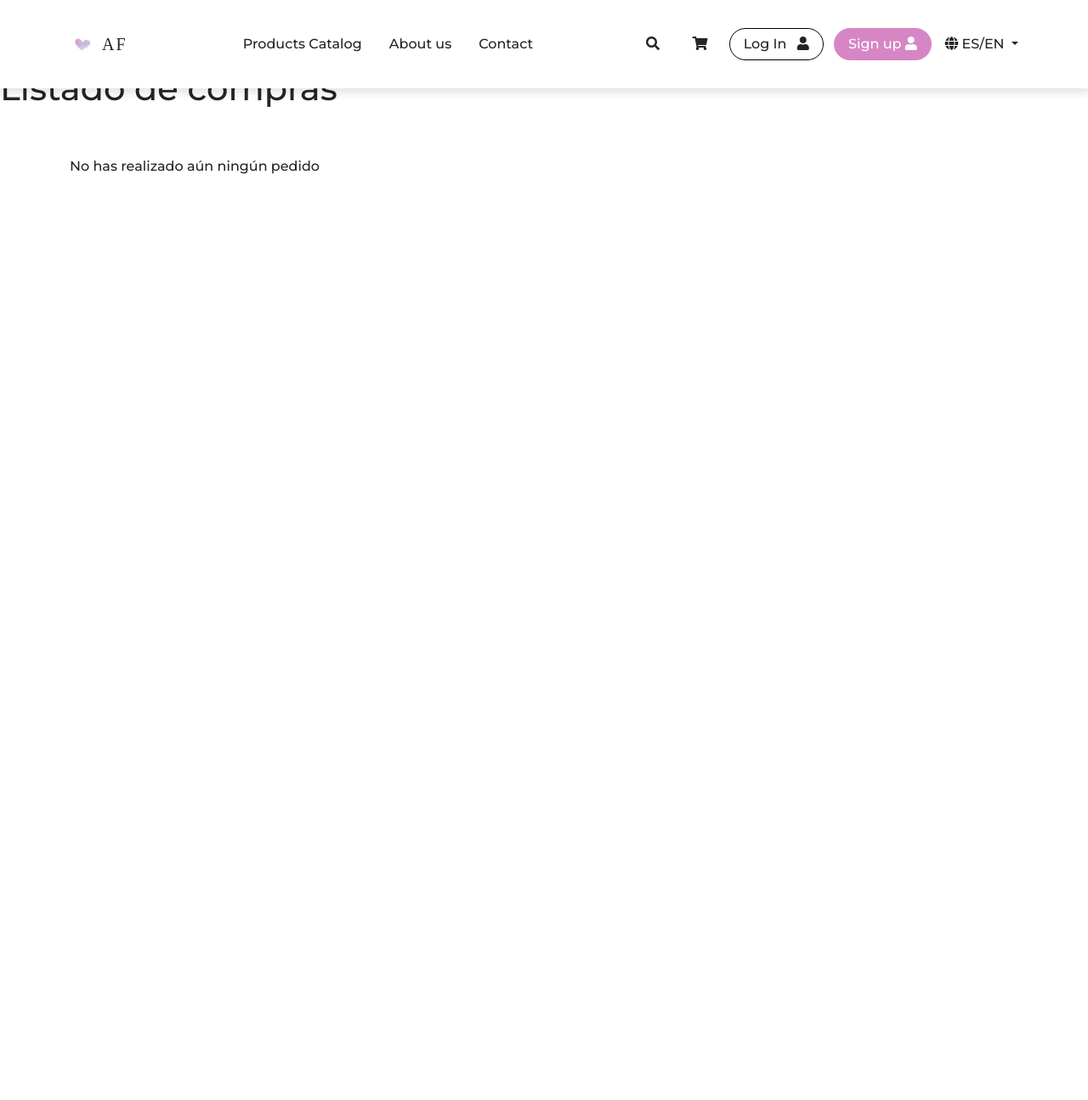
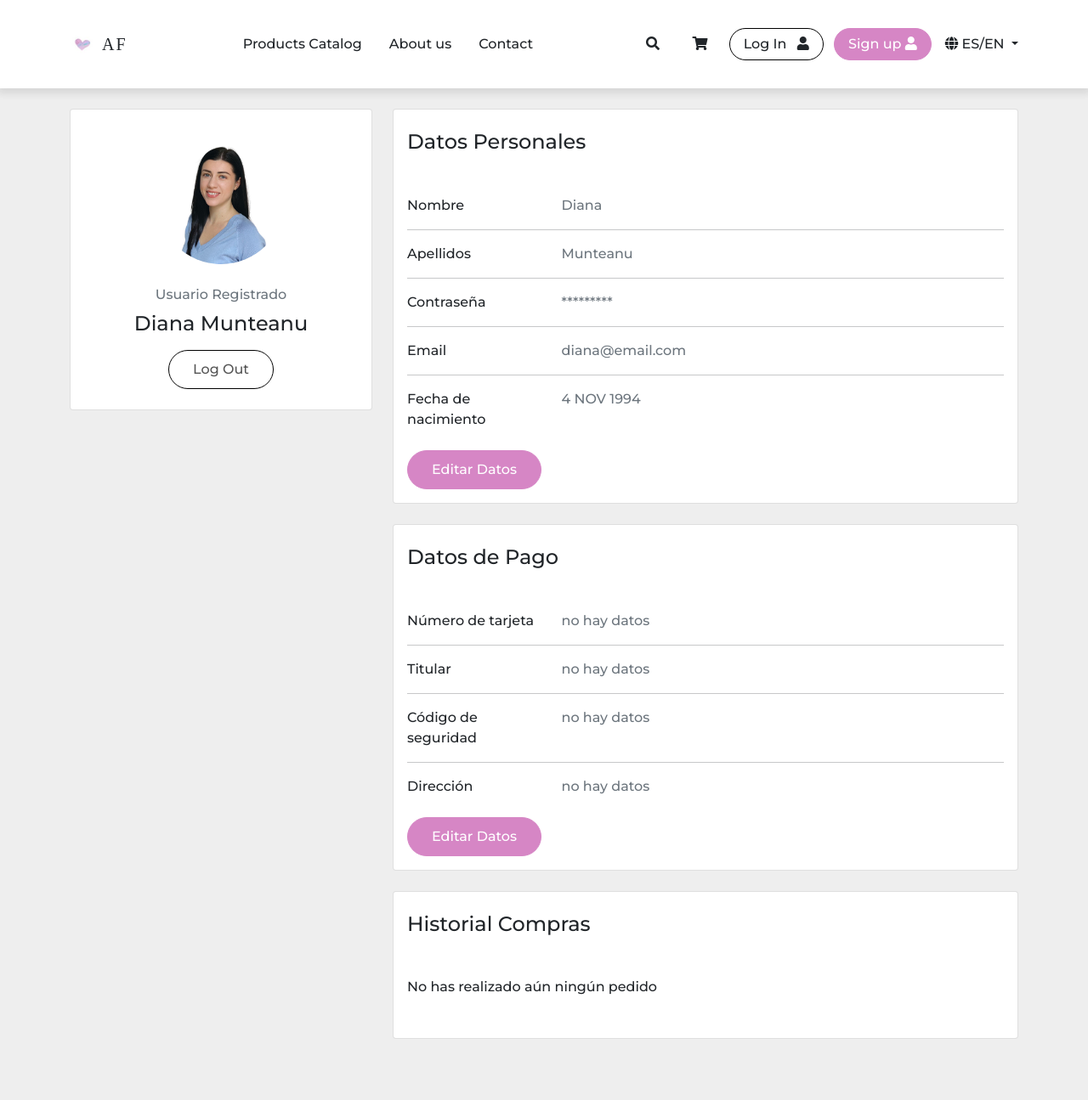
Before and after one commit to KatherineOrtizT/TiendaManualidades, a Symfony app: template templates/user/show.html.twig in a window 1280 px wide. Shown: the whole page at 85% size. Before the commit the page ends 205 px from the top, so only its background shows below. Run offline with Twig, Linux system fonts and the light colour scheme; the template is opened without the code that fills it, so the values that code supplies are empty; some libraries are stand-ins or nearby versions; some web fonts are replaced.

Commit message:
perfil User

```diff
--- a/templates/user/show.html.twig
+++ b/templates/user/show.html.twig
@@ -6,57 +6,141 @@
     {{ include('comunes/_header.html.twig') }}
     <h1>Usuario</h1>
 
-    {# <table class="table">
-        <tbody>
-            <tr>
-                <th>Foto</th>
-                <td>
-                    <img
-                        src="{{ asset('/images/' ~  user.photo)|default(asset('/images/default_Image.png')) }}"
-                        class="rounded-circle"
-                        height="25"
-                        alt="Imagen de usuario"
-                        loading="lazy"
+     <section style="background-color: #eee">
+      <div class="container py-5">
+        <div class="row">
+          <div class="col-lg-4">
+            <div class="card mb-4">
+              <div class="card-body text-center">
+                <img
+                  src="/images/user.jpg"
+                  alt="avatar"
+                  class="rounded-circle img-fluid my-3"
+                  style="width: 150px; height: 150px"
+                />
+                <p class="text-muted my-2">Usuario Registrado</p>
+                <h4 class="mb-3">Diana Munteanu</h4>
+                <div class="d-flex justify-content-center mb-2">
+                  <button type="button" class="btn outline-btn">Log Out</button>
+                </div>
+              </div>
+            </div>
+          </div>
+          <div class="col-lg-8">
+            <div class="card mb-4">
+              <div class="card-body">
+                <div class="row">
+                  <h4 class="mb-5 mt-2">Datos Personales</h4>
+                  <div class="col-sm-3">
+                    <p class="mb-0">Nombre</p>
+                  </div>
+                  <div class="col-sm-9">
+                    <p class="text-muted mb-0">Diana</p>
+                  </div>
+                </div>
+                <hr />
+                <div class="row">
+                  <div class="col-sm-3">
+                    <p class="mb-0">Apellidos</p>
+                  </div>
+                  <div class="col-sm-9">
+                    <p class="text-muted mb-0">Munteanu</p>
+                  </div>
+                </div>
+                <hr />
+                <div class="row">
+                  <div class="col-sm-3">
+                    <p class="mb-0">Contraseña</p>
+                  </div>
+                  <div class="col-sm-9">
+                    <p class="text-muted mb-0">*********</p>
+                  </div>
+                </div>
+                <hr />
+                <div class="row">
+                  <div class="col-sm-3">
+                    <p class="mb-0">Email</p>
+                  </div>
+                  <div class="col-sm-9">
+                    <p class="text-muted mb-0">diana@email.com</p>
+                  </div>
+                </div>
+                <hr />
+                <div class="row">
+                  <div class="col-sm-3">
+                    <p class="mb-0">Fecha de nacimiento</p>
+                  </div>
+                  <div class="col-sm-9">
+                    <p class="text-muted mb-0">4 NOV 1994</p>
+                  </div>
+                </div>
+                <button type="button" class="btn pink-btn mt-4">
+                  Editar Datos
+                </button>
+              </div>
+            </div>
+            <div class="card mb-4">
+              <div class="card-body">
+                <div class="row">
+                  <h4 class="mb-5 mt-2">Datos de Pago</h4>
+                  <div class="col-sm-3">
+                    <p class="mb-0">Número de tarjeta</p>
+                  </div>
+                  <div class="col-sm-9">
+                    <p class="text-muted mb-0">no hay datos</p>
+                  </div>
+                </div>
+                <hr />
+                <div class="row">
+                  <div class="col-sm-3">
+                    <p class="mb-0">Titular</p>
+                  </div>
+                  <div class="col-sm-9">
+                    <p class="text-muted mb-0">no hay datos</p>
+                  </div>
+                </div>
+                <hr />
+                <div class="row">
+                  <div class="col-sm-3">
+                    <p class="mb-0">Código de seguridad</p>
+                  </div>
+                  <div class="col-sm-9">
+                    <p class="text-muted mb-0">no hay datos</p>
+                  </div>
+                </div>
+                <hr />
+                <div class="row">
+                  <div class="col-sm-3">
+                    <p class="mb-0">Dirección</p>
+                  </div>
+                  <div class="col-sm-9">
+                    <p class="text-muted mb-0">no hay datos</p>
+                  </div>
+                </div>
 
-                    />
-                </td>
-            </tr>
-            <tr>
-                <th>Rol</th>
-                <td></td>
-            </tr>
-            <tr>
-                <th>Email</th>
-                <td>{{ user.email }}</td>
-            </tr>
-            <tr>
-                <th>Id</th>
-                <td>{{ user.id }}</td>
-            </tr>
-        </tbody>
-    </table> #}
-
-
-    <h1>Listado de compras</h1>
-    <section class="h-100">
-      <div class="container py-5">
-
-        {% for pedido in user.pedidos %}
-
-        <div class="row d-flex justify-content-center my-4">
-            <div class="col-md-8">
-                <div class="card mb-4">
-                    <div class="table-responsive">
+                <button type="button" class="btn pink-btn mt-4">
+                  Editar Datos
+                </button>
+              </div>
+            </div>
+            <div class="card mb-4">
+              <div class="card-body">
+                <div class="row">
+                  <h4 class="mb-5 mt-2">Historial Compras</h4>
+                  <table class="table">
+                    {% for pedido in user.pedidos %}
                         <table class="table">
                             <thead>
                                 <tr>
-                                <th scope="col" class="h5">
-                                    <p>Nº de pedido: {{ pedido.id }}</p>
-                                    <p>Fecha: {{ pedido.fecha|date('d-m-Y') }}</p>
-                                </th>
+                                    <td scope="col"> <p>Nº de pedido: {{ pedido.id }}</p></td><td></td><td></td><td></td>
+                                    <td scope="col" class="text-end "><p class="me-2">Fecha: {{ pedido.fecha|date('d-m-Y') }}</p></td>
+                                </tr>
+                                <tr>
+                                <th scope="col"> Producto</th>
                                 <th scope="col">ID</th>
                                 <th scope="col">Unidades</th>
                                 <th scope="col">Precio</th>
+                                <th scope="col"></th>
                                 </tr>
                             </thead>
                             <tbody>
@@ -67,7 +151,7 @@
                                             <img
                                                 src="{{ asset('/images/' ~ compra.idProducto.imagen) }}"
                                                 class="img-fluid rounded-3"
-                                                style="width: 120px"
+                                                style="width: 70px"
                                                 alt="Book"
                                             />
                                             <div class="flex-column ms-4">
@@ -109,17 +193,23 @@
                             {% endfor %}
                             </tbody>
                         </table>
-                    </div>
+                    {% else %}
+                        <p>No has realizado aún ningún pedido</p>
+                    {% endfor %}
+                    </table>
                 </div>
+              </div>
             </div>
+          </div>
         </div>
+      </div>
+    </section>
+    <script
+      src="https://cdn.jsdelivr.net/npm/bootstrap@5.0.2/dist/js/bootstrap.bundle.min.js"
+      integrity="sha384-MrcW6ZMFYlzcLA8Nl+NtUVF0sA7MsXsP1UyJoMp4YLEuNSfAP+JcXn/tWtIaxVXM"
+      crossorigin="anonymous"
+    ></script>
 
-
-          </div>
-    </section>
-    {% else %}
-        <p>No has realizado aún ningún pedido</p>
-    {% endfor %}
 
 
 
--- a/templates/vistas/sobre-nosotras.html.twig
+++ b/templates/vistas/sobre-nosotras.html.twig
@@ -4,7 +4,7 @@
 {{ include('comunes/_header.html.twig') }}
 
     <!-- Header Start -->
-    <div class="container-fluid about-header py-5">
+    <div class="container-fluid about-header py-5 mt-5">
       <div class="container text-center pt-5 pb-3">
         <h1 class="display-4 text-white mb-3">{{'Sobre Nosotros'|trans }}</h1>
       </div>
```
